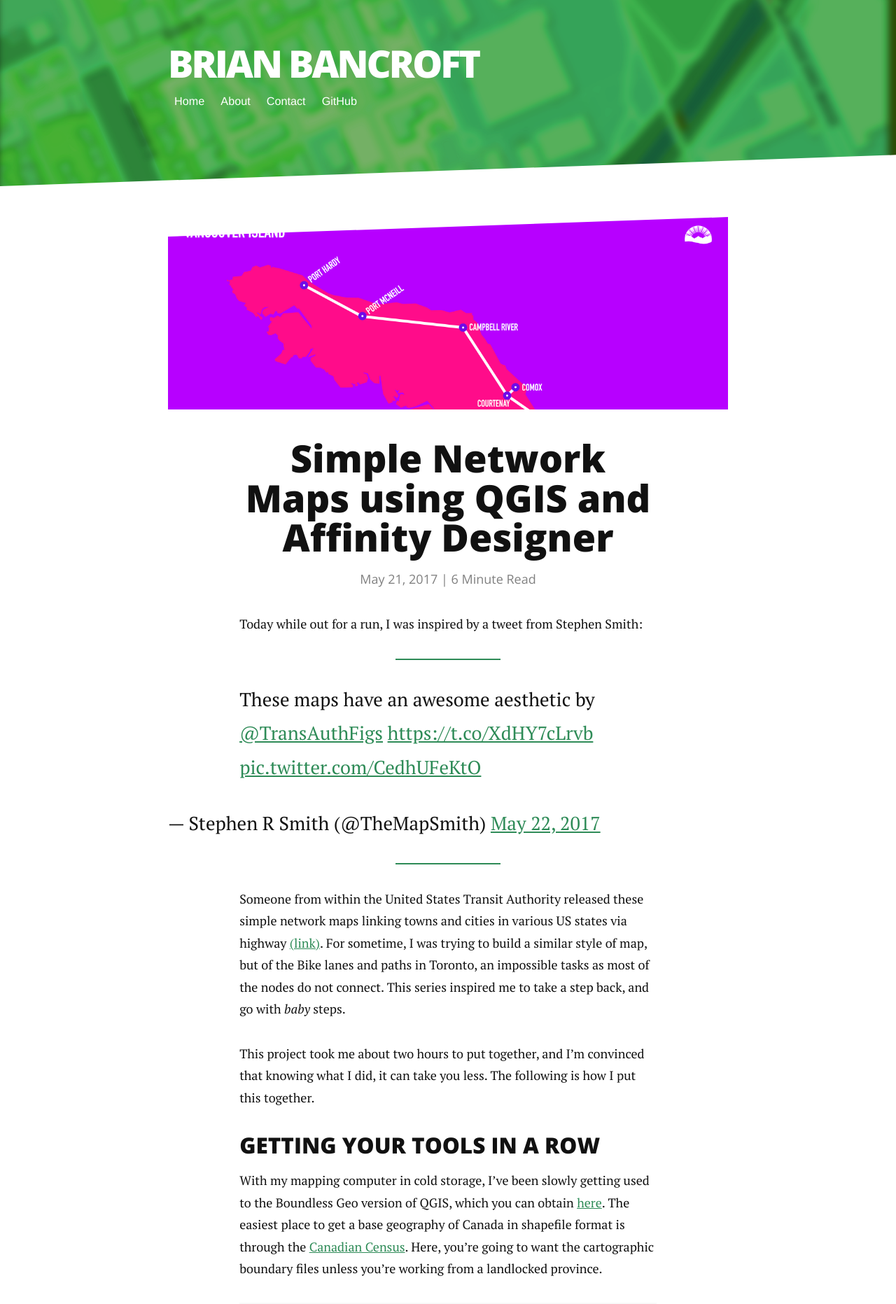
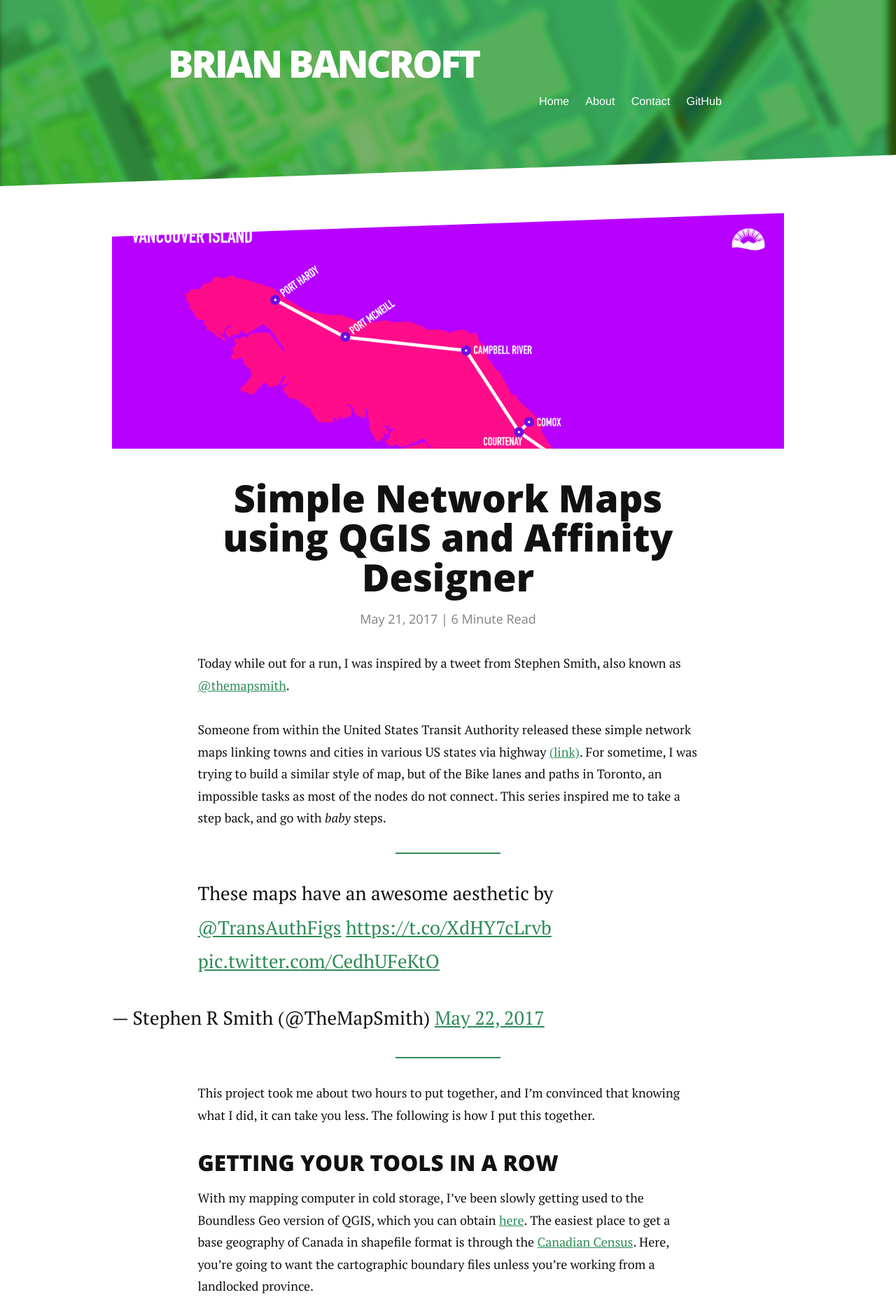
Before and after one commit to brianbancroft/brianbancroft.github.io, a Jekyll site: the page built from _posts/2017-05-21-Network-Mapping.md, in a window 1280 px wide. Shown: the top 1863 px of the page at 70% size. Built offline with Jekyll 4.4.1, drawn with Linux system fonts in a browser that asks for light colours; nearby versions of some CDN libraries; comment, search, counter and statistics services are not loaded.

Commit message:
🎨  Twitter integrations properly aligned, widths

```diff
--- a/_posts/2017-05-21-Network-Mapping.md
+++ b/_posts/2017-05-21-Network-Mapping.md
@@ -4,11 +4,13 @@
 date:   2017-05-21
 image: './network-map/network-map-cover.png'
 ---
-Today while out for a run, I was inspired by a tweet from Stephen Smith:
+Today while out for a run, I was inspired by a tweet from Stephen Smith, also known as [@themapsmith](http://twitter.com/themapsmith).
+
+Someone from within the United States Transit Authority released these simple network maps linking towns and cities in various US states via highway [(link)](https://www.transitauthorityfigures.com/projects/united-states-schematic-maps/). For sometime, I was trying to build a similar style of map, but of the Bike lanes and paths in Toronto, an impossible tasks as most of the nodes do not connect. This series inspired me to take a step back, and go with _baby_ steps.
+
 <blockquote class="twitter-tweet" data-lang="en"><p lang="en" dir="ltr" style="margin-left:auto;margin-right:auto;">These maps have an awesome aesthetic by <a href="https://twitter.com/TransAuthFigs">@TransAuthFigs</a> <a href="https://t.co/XdHY7cLrvb">https://t.co/XdHY7cLrvb</a> <a href="https://t.co/CedhUFeKtO">pic.twitter.com/CedhUFeKtO</a></p>&mdash; Stephen R Smith (@TheMapSmith) <a href="https://twitter.com/TheMapSmith/status/866662561684611072">May 22, 2017</a></blockquote>
 <script async src="//platform.twitter.com/widgets.js" charset="utf-8"></script>
 
-Someone from within the United States Transit Authority released these simple network maps linking towns and cities in various US states via highway [(link)](https://www.transitauthorityfigures.com/projects/united-states-schematic-maps/). For sometime, I was trying to build a similar style of map, but of the Bike lanes and paths in Toronto, an impossible tasks as most of the nodes do not connect. This series inspired me to take a step back, and go with _baby_ steps.
 
 This project took me about two hours to put together, and I'm convinced that knowing what I did, it can take you less. The following is how I put this together.
 
--- a/assets/css/style.css
+++ b/assets/css/style.css
@@ -825,7 +825,7 @@
 }
 
 .container {
-    max-width: 610px;
+    max-width: 75%;
     margin-left: auto;
     margin-right: auto;
     padding: 0 20px
@@ -916,7 +916,11 @@
 .noList {
     list-style: none;
     padding-left: 0;
-    margin-left: 0
+    margin-left: 0;
+    text-align: right;
+}
+.noList li {
+    padding-right: 20px;
 }
 
 dt {
@@ -1264,7 +1268,7 @@
         transform-origin: bottom left
     }
     .container {
-        max-width: 800px;
+        max-width: 75vw;
         margin-left: auto;
         margin-right: auto;
         padding: 0
@@ -1277,11 +1281,10 @@
     #home .posts,
     #home .pageTitle,
     #home .pagination {
-        width: 74.46809%;
+        width: 75vw;
         float: left;
-        margin-right: 2.12766%;
         float: none;
-        margin: 0 auto 1.5em
+        margin: 0 auto;
     }
     #home .pageTitle {
         margin: 2rem auto 1em
@@ -1446,3 +1449,8 @@
         margin-right: 0
     }
 }
+
+.twitter-tweet {
+    margin-left: auto;
+    margin-right: auto;
+}
--- a/assets/scss/style.scss
+++ b/assets/scss/style.scss
@@ -32,3 +32,8 @@
 html {
   overflow-y: scroll;
 }
+
+.twitter-tweet {
+    margin-left: auto;
+    margin-right: auto;
+}
```
